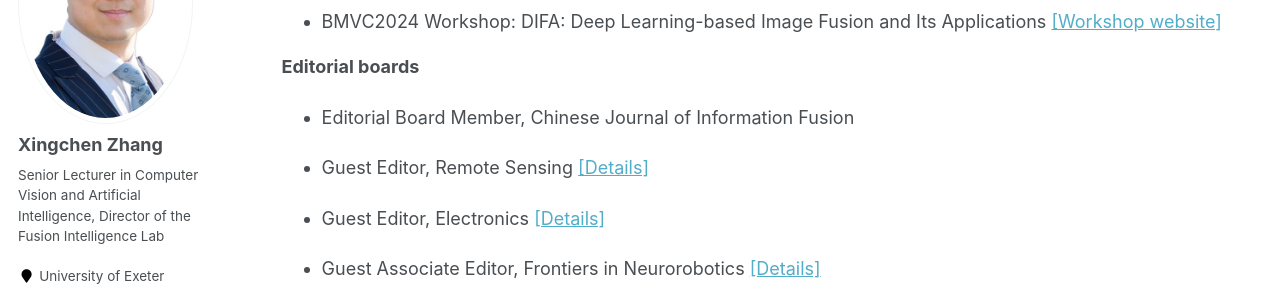
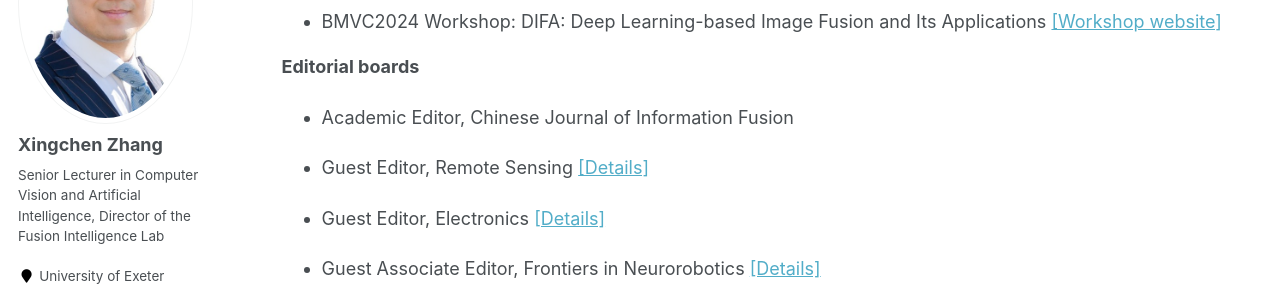
Before and after one commit to xingchenzhang/xingchenzhang.github.io, a Jekyll site: the page built from _pages/service.md, in a window 1280 px wide and 900 px high, scrolled down 305 px. Shown: the part 153-450 px from the top of the window. Built offline with Jekyll 4.4.1, drawn with Linux system fonts in a browser that asks for light colours.

Commit message:
update editor of a journal

```diff
--- a/_pages/service.md
+++ b/_pages/service.md
@@ -24,7 +24,7 @@ author_profile: true
 
 **Editorial boards**
 
-- Editorial Board Member, Chinese Journal of Information Fusion
+- Academic Editor, Chinese Journal of Information Fusion
 
 - Guest Editor, Remote Sensing [[Details]](https://www.mdpi.com/journal/remotesensing/special_issues/T7010HP00E)
 
```
